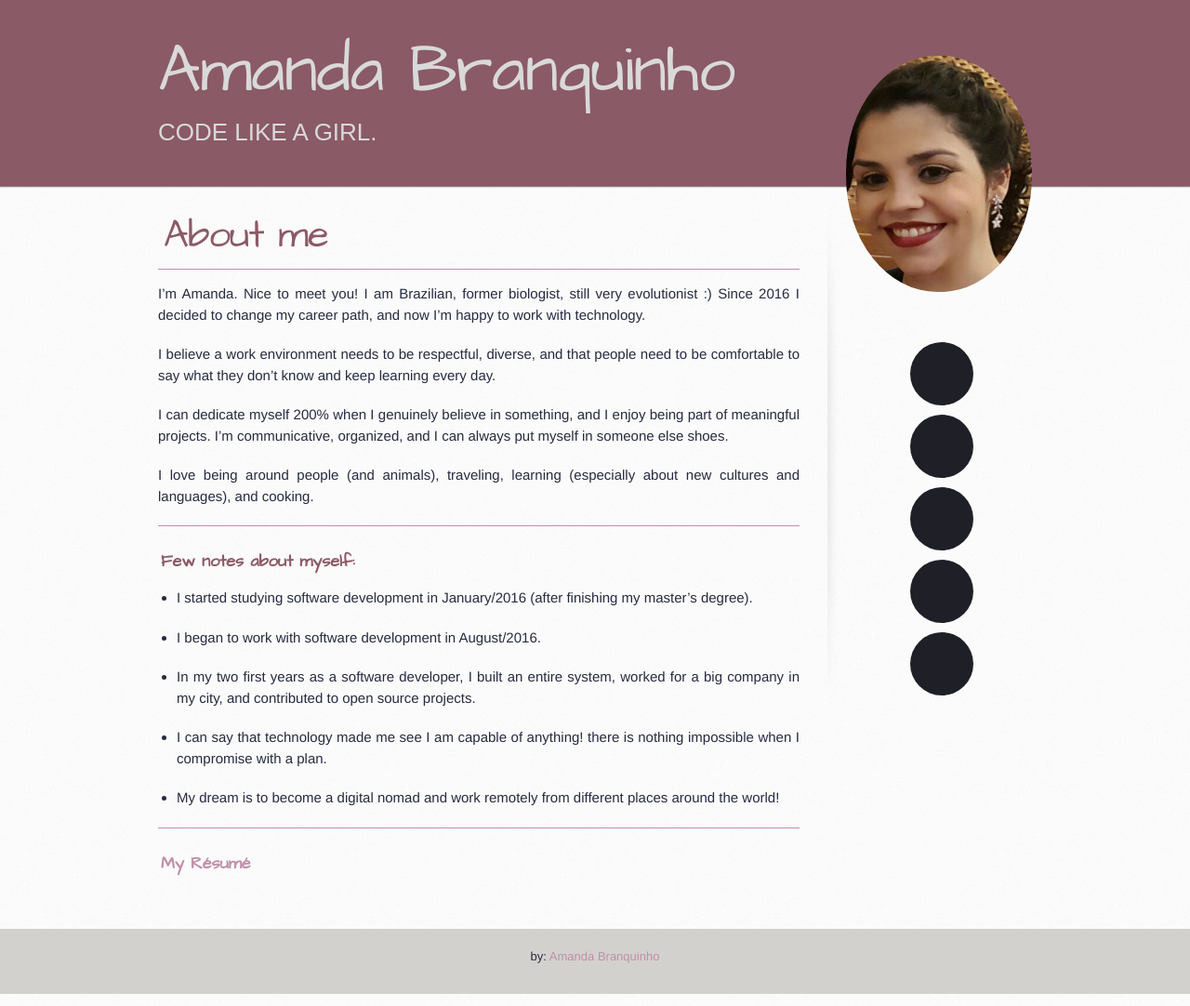
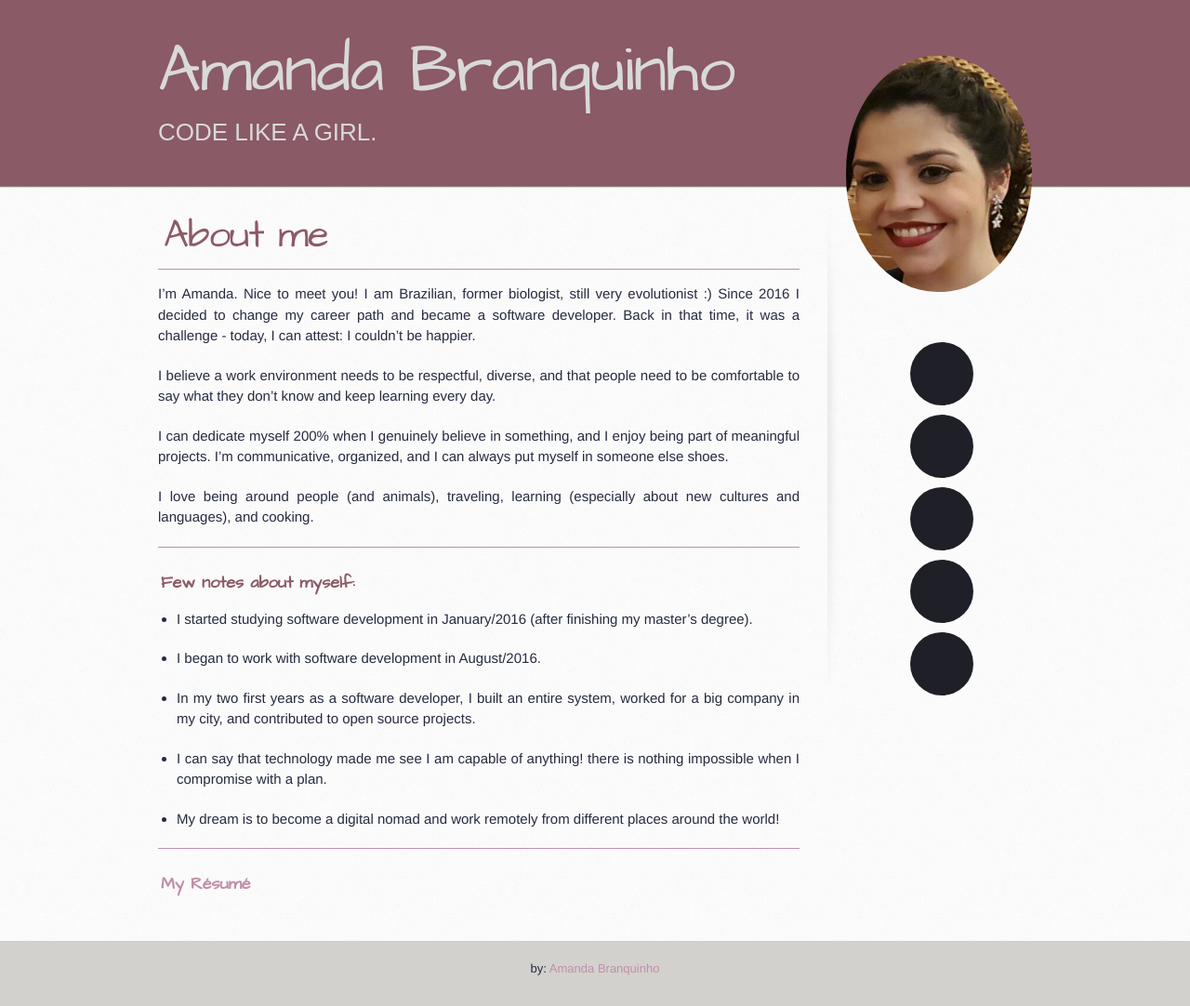
Before and after one commit to branquinhoaa/branquinhoaa.github.io, a Jekyll site: the page built from index.md, in a window 1280 px wide. Shown: the whole page at 93% size. Built offline with Jekyll 4.4.1, drawn with Linux system fonts in a browser that asks for light colours; nearby versions of some CDN libraries; our own code applies the rules of GitHub Pages for plain Markdown files.

Commit message:
Update index.md

```diff
--- a/index.md
+++ b/index.md
@@ -8,7 +8,7 @@ layout: default
 
 I'm Amanda. Nice to meet you!
 I am Brazilian, former biologist, still very evolutionist :)
-Since 2016 I decided to change my career path, and now I'm happy to work with technology.
+Since 2016 I decided to change my career path and became a software developer. Back in that time, it was a challenge - today, I can attest: I couldn't be happier.
 
 I believe a work environment needs to be respectful, diverse, and that people need to be comfortable to say what they don't know and keep learning every day.
 
```
